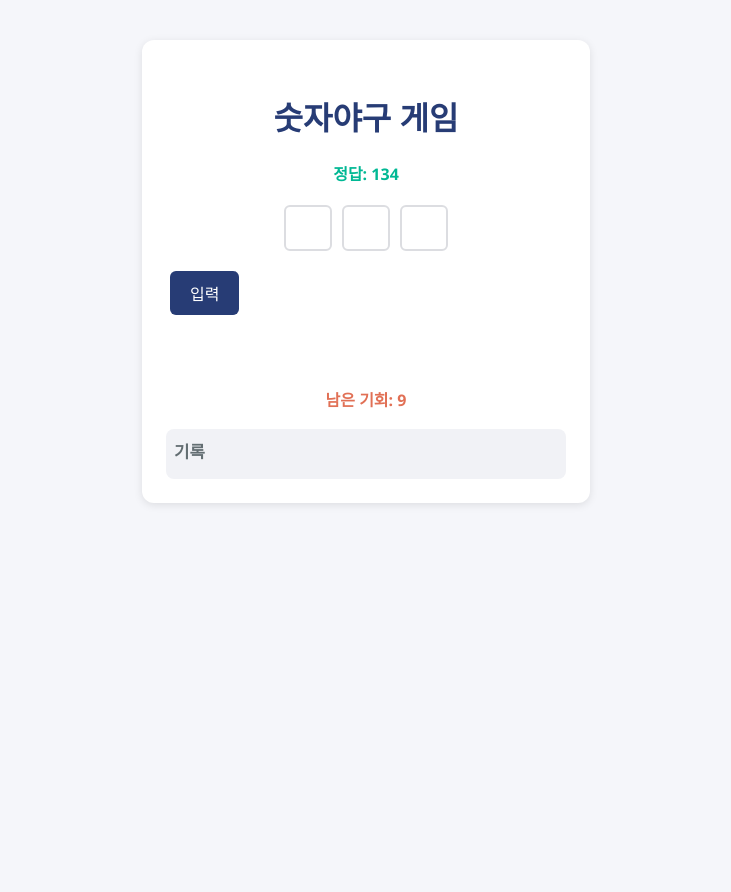
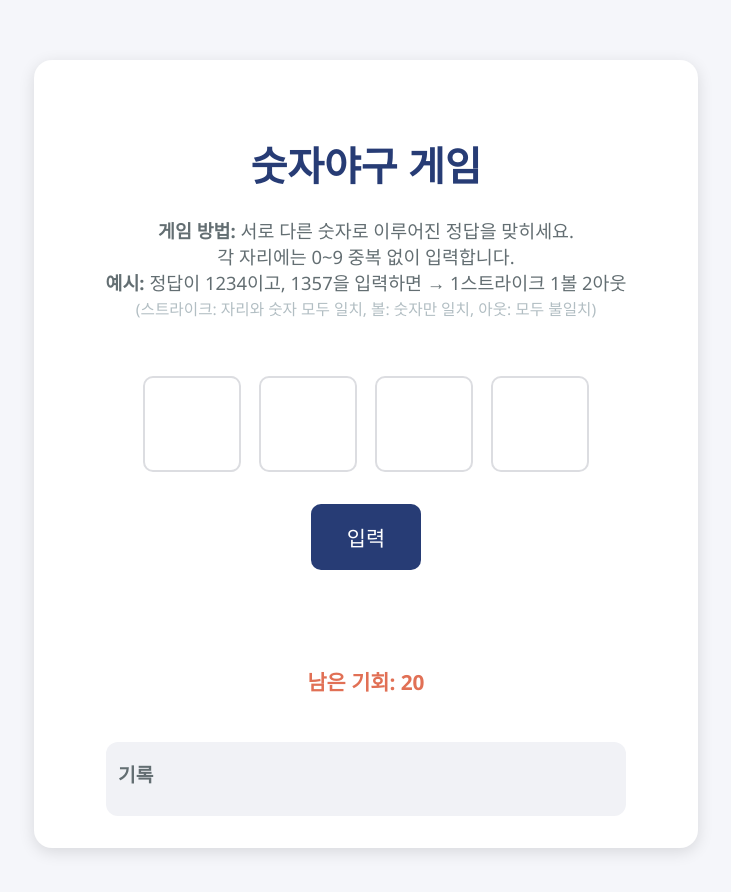
Before and after one commit to wyna3209/math-baseball, a plain HTML site: page index.html in a window 1280 px wide. Both pictures are taken after a click on the button "게임 시작". Shown: the whole page, without its empty margins (274-1005 px from the left). Before the commit the page ends 800 px from the top, so only its background shows below. Drawn offline with Linux system fonts and the light colour scheme.

Commit message:
UI 개선: 입력창 확대, 설명 추가, 버튼 중앙정렬, 기록영역 고정 등 태블릿 대응

```diff
--- a/index.html
+++ b/index.html
@@ -9,12 +9,18 @@
 <body>
   <div class="container">
     <h1>숫자야구 게임</h1>
+    <div id="desc-area" style="margin-bottom:24px; font-size:1.15rem; color:#636e72; text-align:center;">
+      <b>게임 방법:</b> 서로 다른 숫자로 이루어진 정답을 맞히세요.<br>
+      각 자리에는 0~9 중복 없이 입력합니다.<br>
+      <b>예시:</b> 정답이 1234이고, 1357을 입력하면 → 1스트라이크 1볼 2아웃<br>
+      <span style="font-size:0.98rem; color:#b2bec3;">(스트라이크: 자리와 숫자 모두 일치, 볼: 숫자만 일치, 아웃: 모두 불일치)</span>
+    </div>
     <div id="game-area">
-      <div id="settings-area">
+      <div id="settings-area" class="hidden">
         <label for="digit-select">자리수 선택:</label>
         <select id="digit-select">
           <option value="3">3자리</option>
-          <option value="4">4자리</option>
+          <option value="4" selected>4자리</option>
           <option value="5">5자리</option>
           <option value="6">6자리</option>
         </select>
--- a/script.js
+++ b/script.js
@@ -1,5 +1,5 @@
-let NUMBER_LENGTH = 3; // 자리수 (동적으로 변경)
-const MAX_CHANCE = 9;
+let NUMBER_LENGTH = 4; // 기본값 4자리
+const MAX_CHANCE = 20;
 
 let answer = [];
 let chance = MAX_CHANCE;
@@ -38,11 +38,11 @@ function resetGame() {
   inputArea.classList.remove('hidden');
   restartBtn.classList.add('hidden');
   startBtn.classList.add('hidden');
-  answerArea.classList.remove('hidden');
-  answerValue.textContent = answer.join('');
+  answerArea.classList.add('hidden'); // 정답 항상 숨김
+  // digitSelect.parentElement.style.display = 'none'; // 삭제 대신 숨김
+  document.getElementById('settings-area').classList.add('hidden'); // 자리수 UI 숨김
   numberInputs.innerHTML = '';
   historyList.innerHTML = '';
-  digitSelect.parentElement.style.display = 'none'; // 자리수 선택 감춤
   for (let i = 0; i < NUMBER_LENGTH; i++) {
     const input = document.createElement('input');
     input.type = 'number';
@@ -98,7 +98,8 @@ function endGame(success) {
   gameActive = false;
   inputArea.classList.add('hidden');
   restartBtn.classList.remove('hidden');
-  digitSelect.parentElement.style.display = 'block'; // 자리수 선택 다시 보이기
+  // digitSelect.parentElement.style.display = 'block';
+  document.getElementById('settings-area').classList.remove('hidden'); // 자리수 UI 다시 보이기
 }
 
 startBtn.addEventListener('click', resetGame);
--- a/style.css
+++ b/style.css
@@ -3,54 +3,62 @@ body {
   background: #f5f6fa;
   margin: 0;
   padding: 0;
+  font-size: 1.3rem;
 }
 .container {
-  max-width: 400px;
-  margin: 40px auto;
+  max-width: 600px;
+  margin: 60px auto;
   background: #fff;
-  border-radius: 12px;
-  box-shadow: 0 2px 8px rgba(0,0,0,0.1);
-  padding: 32px 24px 24px 24px;
+  border-radius: 18px;
+  box-shadow: 0 4px 16px rgba(0,0,0,0.12);
+  padding: 48px 32px 32px 32px;
 }
 h1 {
   text-align: center;
   color: #273c75;
+  font-size: 2.5rem;
+  margin-bottom: 24px;
 }
 #number-inputs {
   display: flex;
   justify-content: center;
-  gap: 10px;
-  margin: 20px 0;
+  gap: 18px;
+  margin: 32px 0;
 }
 #number-inputs input {
-  width: 40px;
-  height: 40px;
-  font-size: 1.5rem;
+  width: 90px;
+  height: 90px;
+  font-size: 2.8rem;
   text-align: center;
-  border: 2px solid #dcdde1;
-  border-radius: 6px;
+  border: 2.5px solid #dcdde1;
+  border-radius: 10px;
 }
 #result-area {
-  min-height: 40px;
-  margin: 16px 0;
+  min-height: 48px;
+  margin: 24px 0 12px 0;
   text-align: center;
-  font-size: 1.1rem;
+  font-size: 1.4rem;
 }
 #chance-area {
   text-align: center;
-  margin-bottom: 12px;
+  margin-bottom: 18px;
   color: #e17055;
   font-weight: bold;
+  font-size: 1.3rem;
 }
 button {
   background: #273c75;
   color: #fff;
   border: none;
-  border-radius: 6px;
-  padding: 10px 20px;
-  font-size: 1rem;
+  border-radius: 10px;
+  padding: 18px 36px;
+  font-size: 1.3rem;
   cursor: pointer;
-  margin: 0 4px;
+  margin: 0 8px;
+  transition: background 0.2s;
+}
+button:active {
+  background: #192a56;
 }
 button:disabled {
   background: #b2bec3;
@@ -61,35 +69,78 @@ button:disabled {
 }
 #settings-area {
   text-align: center;
-  margin-bottom: 12px;
+  margin-bottom: 18px;
+  font-size: 1.2rem;
+}
+#settings-area select {
+  font-size: 1.2rem;
+  padding: 6px 12px;
+  border-radius: 6px;
 }
 #answer-area {
   text-align: center;
-  margin-bottom: 10px;
+  margin-bottom: 16px;
   color: #00b894;
   font-weight: bold;
+  font-size: 1.2rem;
 }
 #history-area {
-  margin-top: 18px;
+  margin-top: 28px;
   background: #f1f2f6;
-  border-radius: 8px;
-  padding: 10px 8px;
+  border-radius: 12px;
+  padding: 18px 12px;
+  width: 100%;
+  max-width: 520px;
+  box-sizing: border-box;
+  align-self: center;
 }
 #history-area h3 {
-  margin: 0 0 6px 0;
-  font-size: 1.05rem;
+  margin: 0 0 10px 0;
+  font-size: 1.2rem;
   color: #636e72;
 }
 #history-list {
   list-style: none;
   padding: 0;
   margin: 0;
-  font-size: 0.98rem;
+  font-size: 1.1rem;
 }
 #history-list li {
-  padding: 2px 0;
-  border-bottom: 1px solid #dfe6e9;
+  padding: 6px 0;
+  border-bottom: 1.5px solid #dfe6e9;
 }
 #history-list li:last-child {
   border-bottom: none;
 }
+#game-area {
+  display: flex;
+  flex-direction: column;
+  align-items: center;
+}
+button, #input-area button {
+  display: inline-block;
+  margin: 0 8px 12px 8px;
+}
+#input-area {
+  display: flex;
+  flex-direction: column;
+  align-items: center;
+}
+#input-area.hidden {
+  display: none !important;
+}
+@media (max-width: 900px) {
+  .container {
+    max-width: 98vw;
+    padding: 18vw 2vw 8vw 2vw;
+  }
+  #number-inputs input {
+    width: 14vw;
+    height: 14vw;
+    font-size: 6vw;
+  }
+  button {
+    font-size: 1.1rem;
+    padding: 12px 18px;
+  }
+}
```
